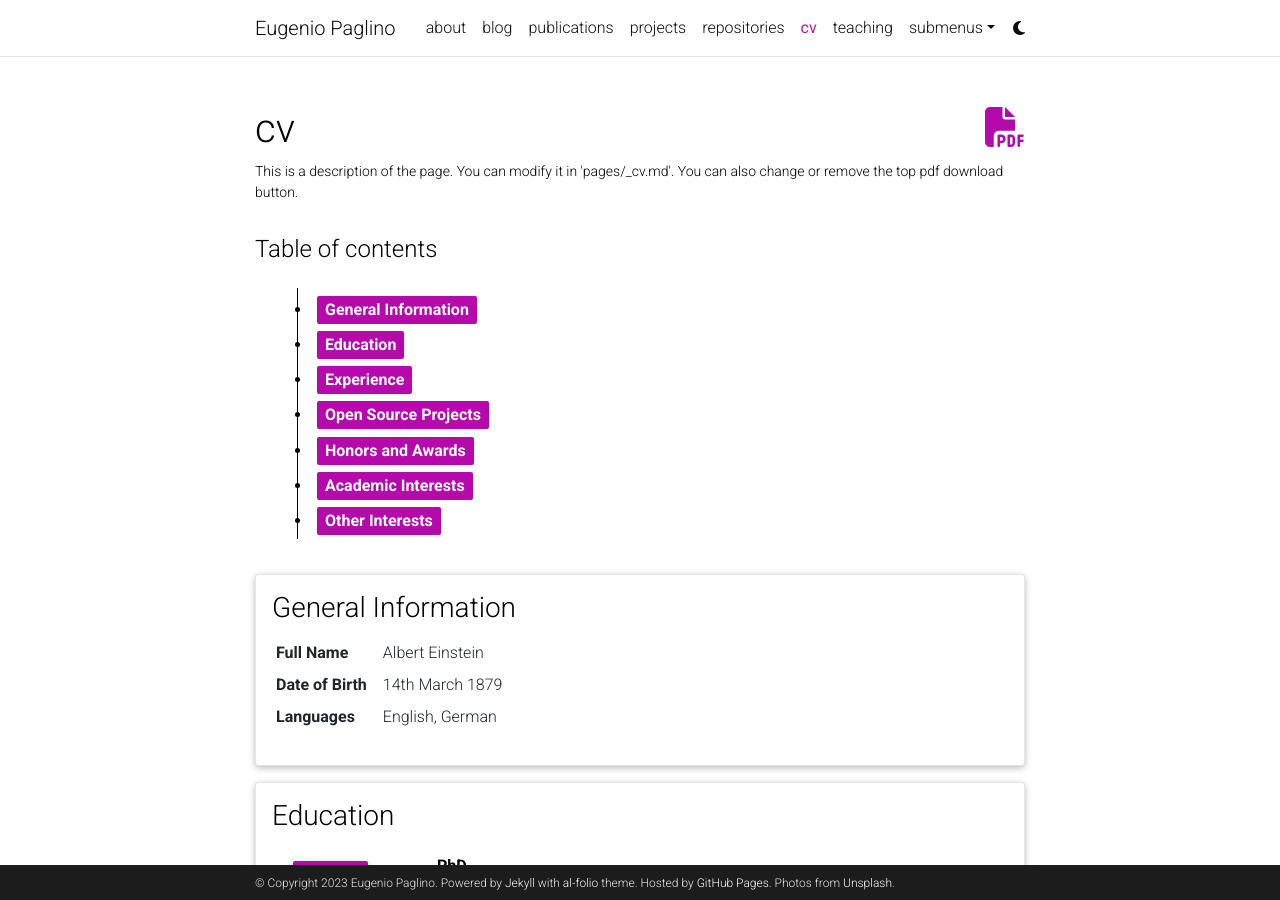
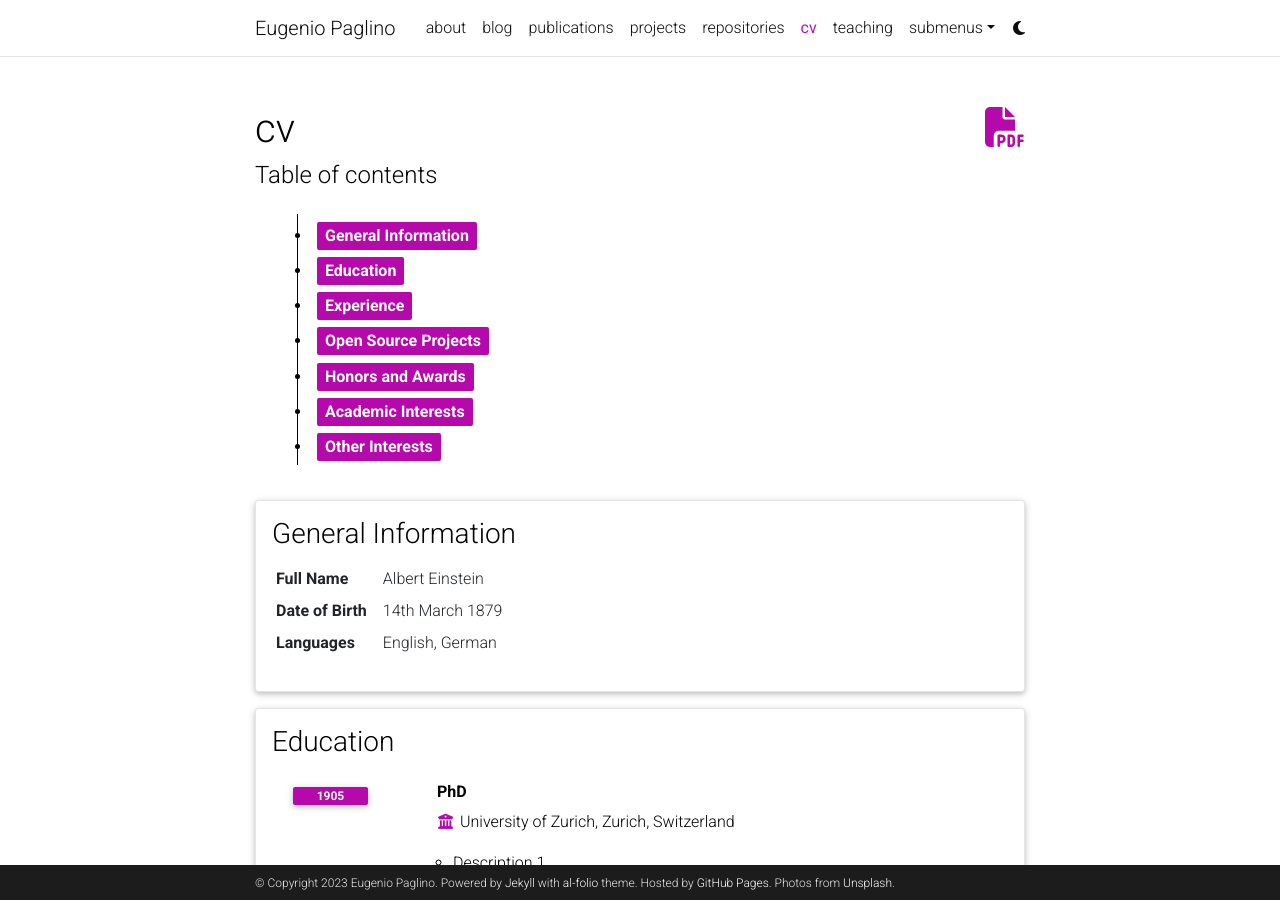
Before and after one commit to eugeniopaglino/eugeniopaglino.github.io, a Jekyll site: the page built from _pages/cv.md, in a window 1280 px wide and 900 px high. Built offline with Jekyll 4.4.1, drawn with Linux system fonts in a browser that asks for light colours; comment, search, counter and statistics services are not loaded; a style sheet for code colours, icons or effects is not loaded.

Commit message:
Update cv.md

```diff
--- a/_pages/cv.md
+++ b/_pages/cv.md
@@ -4,6 +4,6 @@
 title: cv
 nav: true
 nav_order: 4
-cv_pdf: example_pdf.pdf
-description: This is a description of the page. You can modify it in 'pages/_cv.md'. You can also change or remove the top pdf download button.
+cv_pdf: 1PageCVGeneralSP.pdf.pdf
+description:
 ---
```
